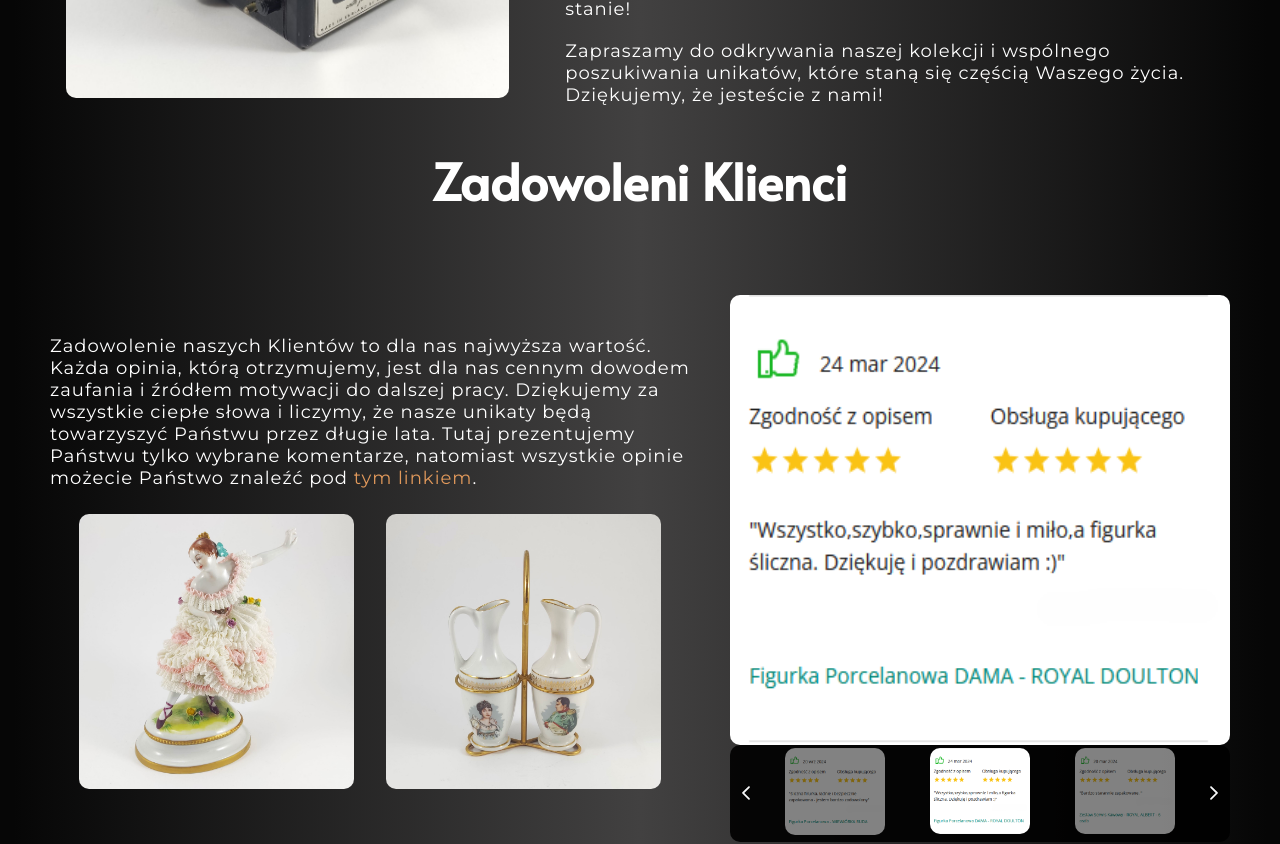
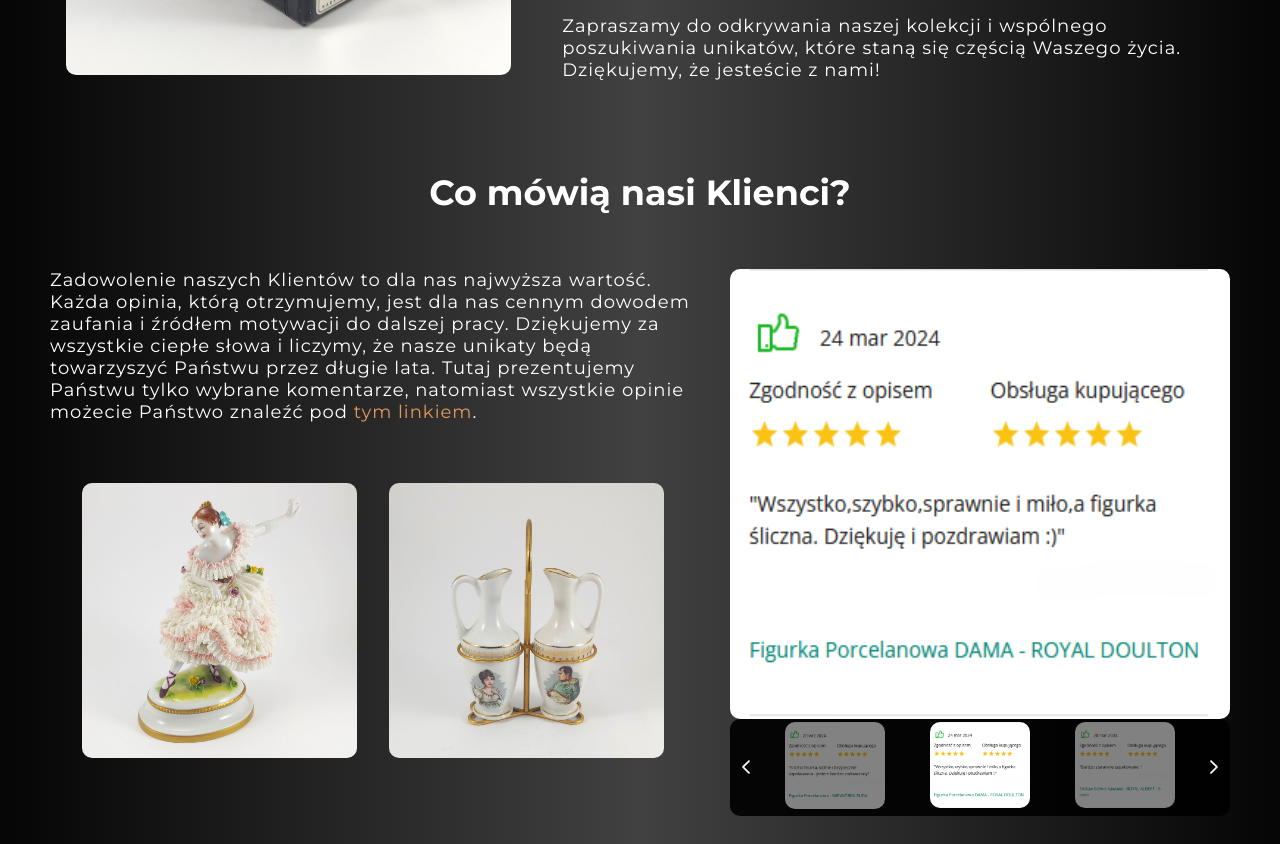
Before and after one commit to jkbednarczyk/subc, a React (Create React App) app: page /subc/aboutUs in a window 1280 px wide. Shown: the part 500-1344 px from the top of the page. Built offline with nearby package versions, Linux system fonts and the light colour scheme; a web font is replaced by a local one.

Commit message:
SUBC-0013 Change subtitle on 'About Us' page and fix padding

```diff
--- a/src/components/aboutUs/AboutUsPage.component.tsx
+++ b/src/components/aboutUs/AboutUsPage.component.tsx
@@ -42,11 +42,11 @@ export const AboutUsPage = () => {
     return <>
         <section className="about_us_page">
             <div className="about_us_content_container">
-                <div className='about_us_photo_tile'>
+                <ul className='about_us_photo_tile'>
                     <figure className="about_us_pic_wrap">
                         <img src={Camera} alt="" className="about_us_photo_tile_img"/>
                     </figure>
-                </div>
+                </ul>
                 <div className="about_us_content_text">
                     <p>{translate("ABOUT_US_PAGE.WELCOME")}</p>
                     <p>{translate("ABOUT_US_PAGE.MEMORIES")}</p>
@@ -54,7 +54,7 @@ export const AboutUsPage = () => {
                     <p>{translate("ABOUT_US_PAGE.INVITATION")}</p>
                 </div>
             </div>
-            <h1>{translate("ABOUT_US_PAGE.CUSTOMERS")}</h1>
+            <h2>{translate("ABOUT_US_PAGE.CUSTOMERS")}</h2>
             <div className="about_us_content_container">
                 <div className="about_us_comments_intro">
                     <p>
--- a/src/components/aboutUs/AboutUsPage.css
+++ b/src/components/aboutUs/AboutUsPage.css
@@ -10,17 +10,28 @@
     background: linear-gradient(to right, var(--body-color) 1%, var(--common-page-background) 50%, var(--common-page-background) 50%, var(--body-color) 99%);
 }
 
+.about_us_page h2 {
+    padding-top: 50px;
+    color: var(--text-color);
+    font-size: 35px;
+    align-self: center;
+}
+
 .about_us_content_container {
-    padding: 50px 50px 40px 50px;
+    padding: 25px 50px 40px 50px;
     display: flex;
     flex-direction: row;
-    gap: 40px;
+    gap: 35px;
 
     .about_us_comments_intro {
-        padding-top: 55px;
+        padding-top: 15px;
         display: flex;
         flex-direction: column;
         align-items: center;
+    }
+
+    .about_us_photo_tiles_wrap {
+        padding-top: 35px;
     }
 }
 
@@ -109,7 +120,11 @@
 
 @media (max-width: 780px) {
     .about_us_page {
-        height: 2500px;
+        height: 2400px;
+    }
+
+    .about_us_page h2 {
+        margin-left: 45px;
     }
 
     .about_us_photo_tiles_wrap {
--- a/src/lang/en-gb.json
+++ b/src/lang/en-gb.json
@@ -43,7 +43,7 @@
         "MEMORIES": "We source our treasures from fairs and auction houses across Europe. Each item we offer is carefully selected to ensure authenticity and the highest quality. We believe that porcelain is not just a decorative element, but also a carrier of memories and emotions.",
         "APPROACH": "As a family business, we strive to make every customer feel special. We provide a personalized approach and secure packaging for our shipments, so you can be confident that your purchases will arrive in perfect condition!",
         "INVITATION": "We invite you to explore our collection and join us in the search for unique items that will become a part of your life. Thank you for being with us!",
-        "CUSTOMERS": "Satisfied Customers",
+        "CUSTOMERS": "What do our customers say?",
         "CUSTOMERS_TEXT": "The satisfaction of our customers is our highest value. Every opinion we receive is a valuable proof of trust and a source of motivation for further work. Thank you for all the warm words and we hope that our unique items will accompany you for many years. Here we present you only selected comments, but you can find all opinions at ",
         "COMMENTS_LINK": "tym linkiem"
     },
--- a/src/lang/pl-gb.json
+++ b/src/lang/pl-gb.json
@@ -43,7 +43,7 @@
         "MEMORIES": "Nasze skarby pozyskujemy na giełdach i w domach aukcyjnych w całej Europie. Każdy przedmiot, który oferujemy, jest starannie wyselekcjonowany, aby zapewnić Państwu autentyczność i najwyższą jakość. Wierzymy, że porcelana to nie tylko element dekoracyjny, ale także nośnik wspomnień i emocji.",
         "APPROACH": "Jako rodzinna firma, dbamy o to, aby każdy klient czuł się u nas wyjątkowo. Zapewniamy indywidualne podejście oraz bezpieczne pakowanie naszych przesyłek abyście Państwo mogli mieć pewność, że  zakupione przedmioty dotrą do Państwa w idealnym stanie!",
         "INVITATION": "Zapraszamy do odkrywania naszej kolekcji i wspólnego poszukiwania unikatów, które staną się częścią Waszego życia. Dziękujemy, że jesteście z nami!",
-        "CUSTOMERS": "Zadowoleni Klienci",
+        "CUSTOMERS": "Co mówią nasi Klienci?",
         "CUSTOMERS_TEXT": "Zadowolenie naszych Klientów to dla nas najwyższa wartość. Każda opinia, którą otrzymujemy, jest dla nas cennym dowodem zaufania i źródłem motywacji do dalszej pracy. Dziękujemy za wszystkie ciepłe słowa i liczymy, że nasze unikaty będą towarzyszyć Państwu przez długie lata. Tutaj prezentujemy Państwu tylko wybrane komentarze, natomiast wszystkie opinie możecie Państwo znaleźć pod ",
         "COMMENTS_LINK": "tym linkiem"
     },
```
